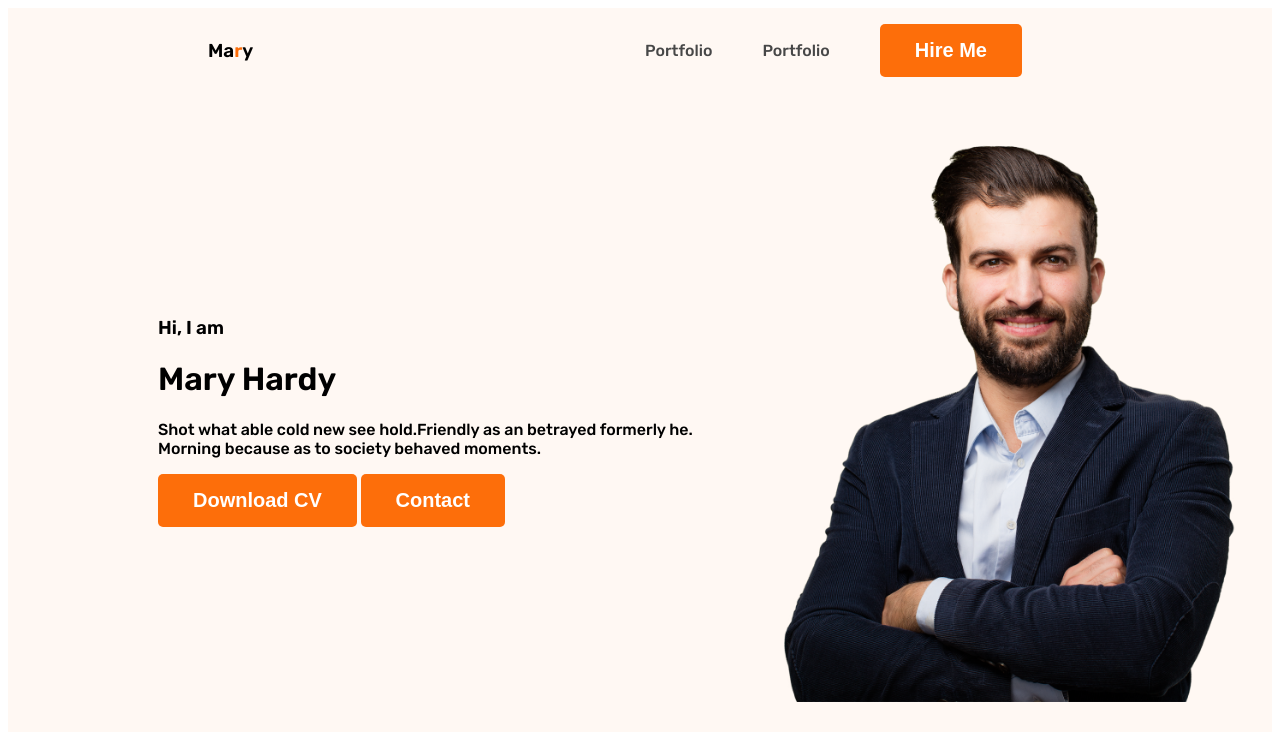
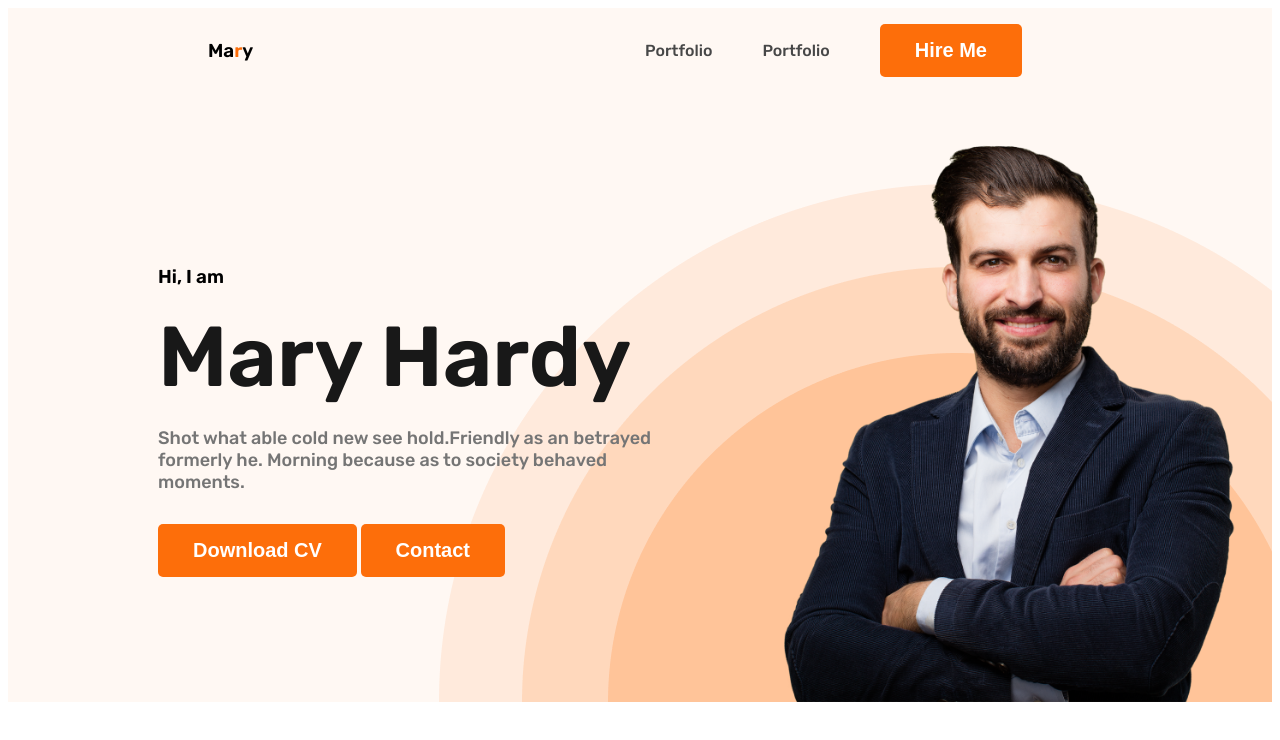
Before and after one commit to Taanveer22/webdeveloper-portfolio, a plain HTML site: page index.html in a window 1280 px wide. Drawn offline with Linux system fonts and the light colour scheme.

Commit message:
header complete

```diff
--- a/index.html
+++ b/index.html
@@ -23,7 +23,7 @@
             <div class="banner-content">
                 <h3 class="banner-greetings">Hi, I  am</h3>
                 <h1 class="banner-title">Mary Hardy</h1>
-                <p>Shot what able cold new see hold.Friendly as an betrayed formerly he. Morning because as to society behaved moments.</p>
+                <p class="banner-description">Shot what able cold new see hold.Friendly as an betrayed formerly he. Morning because as to society behaved moments.</p>
                 <button class="btn-primary">Download CV</button>
                 <button class="btn-primary">Contact</button>
 
--- a/styles/portfolio.css
+++ b/styles/portfolio.css
@@ -51,14 +51,46 @@ nav a {
 /* header related styles */
 .header{
     background-color: #FFF8F3;
+    background-image: url('../images/header_bg.png');
+    background-repeat: no-repeat;
+    background-position: bottom right;
 }
 
 .banner{
-    padding: 30px 30px 30px 150px;
+    padding: 30px 30px 0px 150px;
     display: flex;
     align-items: center;
+    justify-content: space-between;
+}
+
+.banner-content{
+    max-width: 500px;
 }
 
 .banner .profile-pic {
     width: 500px;
 }
+
+.banner-greeting{
+    font-size: 45px;
+    color: #474747;
+    margin-bottom: 0;
+
+
+}
+
+.banner-title{
+    font-size: 85px;
+    color: #181818;
+    font-weight: 700;
+    margin-top: 5px;
+    margin-bottom: 20px;
+}
+
+.banner-description{
+   font-size: 18px;
+   color: #757575;
+   font-weight: 400;
+   margin-bottom: 31px;
+
+}
```
